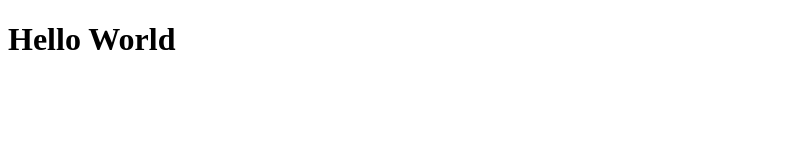
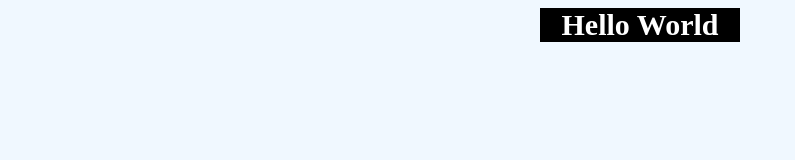
Before and after one commit to subarnasabirah/nodeJs, a plain HTML site: page fsmodule/home.html in a window 1280 px wide. Shown: the whole page, without its empty margins (0-795 px from the left). Drawn offline with Linux system fonts and the light colour scheme.

Commit message:
home page modifie

```diff
--- a/fsmodule/home.html
+++ b/fsmodule/home.html
@@ -8,8 +8,19 @@
 
     <style>
 
+        body{
+            box-sizing: border-box;
+            background-color: aliceblue;
+        }
+
         h1{
-
+            display: block;
+            margin: 0 auto;
+            width: 200px;
+            background-color: #000000;
+            color: #fff;
+            font-size: 30px;
+            text-align: center;
         }
     </style>
 
```
